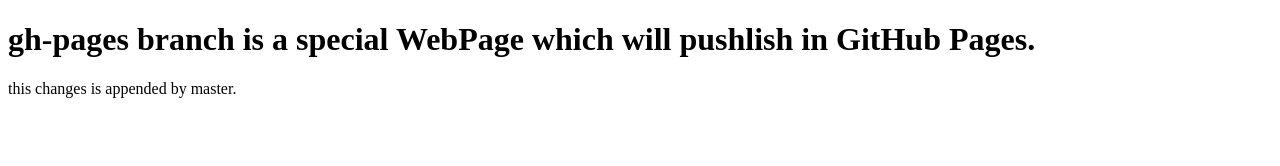
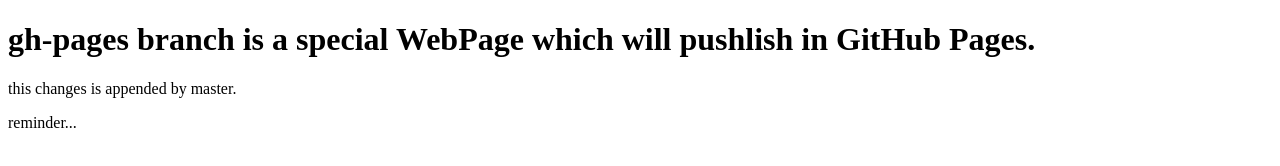
Before and after one commit to hanajiaxenkim/localRepo, a plain HTML site: page index.html in a window 1280 px wide. Drawn offline with Linux system fonts and the light colour scheme.

Commit message:
reminder pull.

```diff
--- a/index.html
+++ b/index.html
@@ -9,5 +9,6 @@
 <body>
     <h1>gh-pages branch is a special WebPage which will pushlish in GitHub Pages.</h1>
     <p>this changes is appended by master.</p>
+    <p>reminder...</p>
 </body>
 </html>
```
